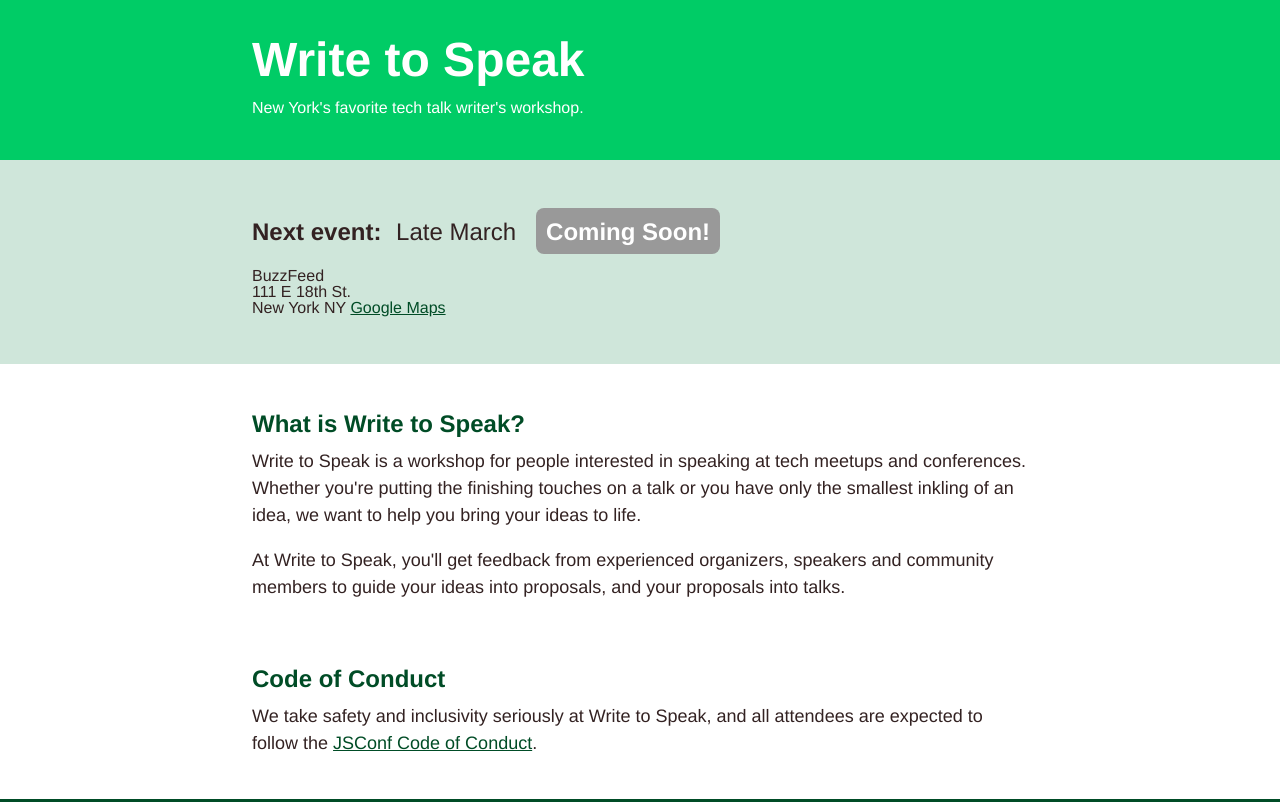
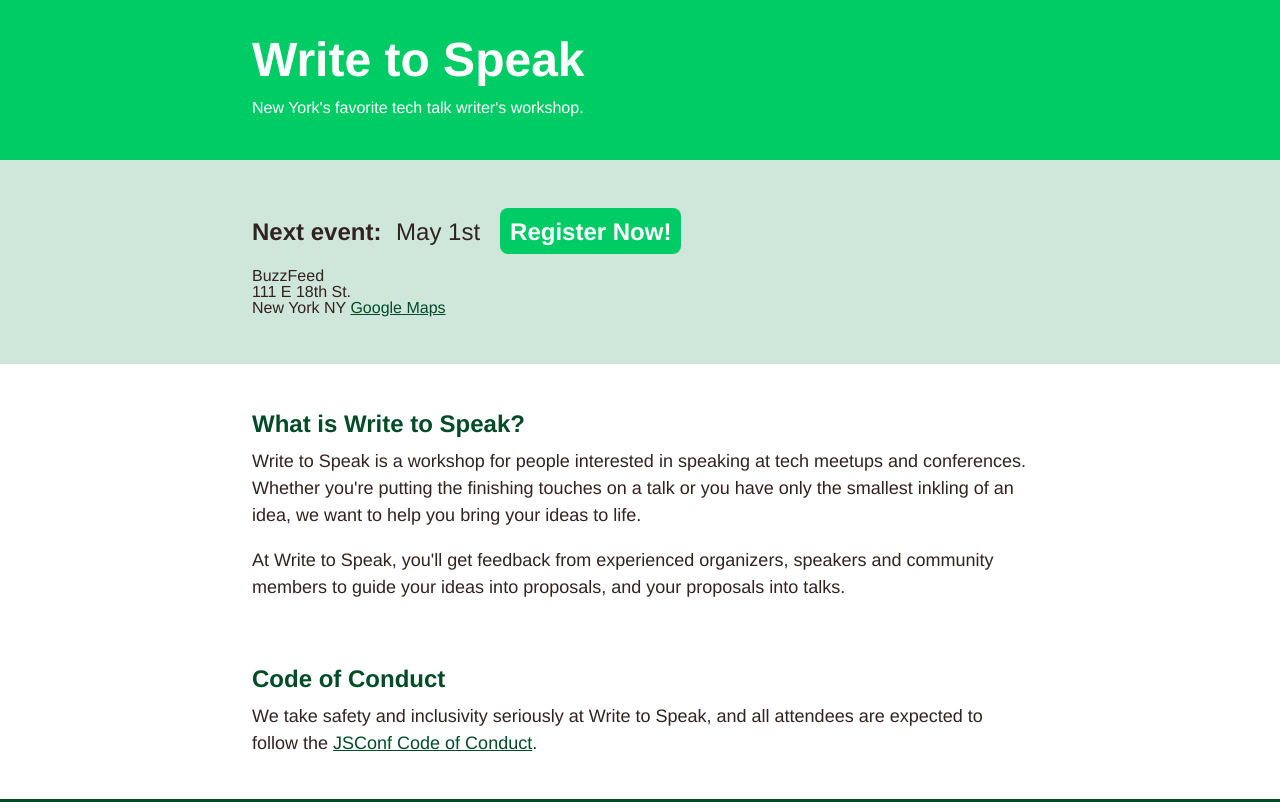
Before and after one commit to modernserf/writer-group, a plain HTML site: page index.html in a window 1280 px wide. Shown: the top 802 px of the page. Drawn offline with Linux system fonts and the light colour scheme.

Commit message:
may 2017

```diff
--- a/index.html
+++ b/index.html
@@ -206,10 +206,10 @@ p {
         <div class="next-event-header-wrap">
             <h2 class="next-event-header">
                 Next event:
-                <span class="event-time-date">Late March</span>
+                <span class="event-time-date">May 1st</span>
             </h2>
             <div class="next-event-link-wrap">
-                <a href="#" class="next-event-link coming-soon">Coming Soon!</a>
+                <a href="https://ti.to/write-to-speak/may-2017" class="next-event-link">Register Now!</a>
             </div>
         </div>
         <address class="event-address">
```
